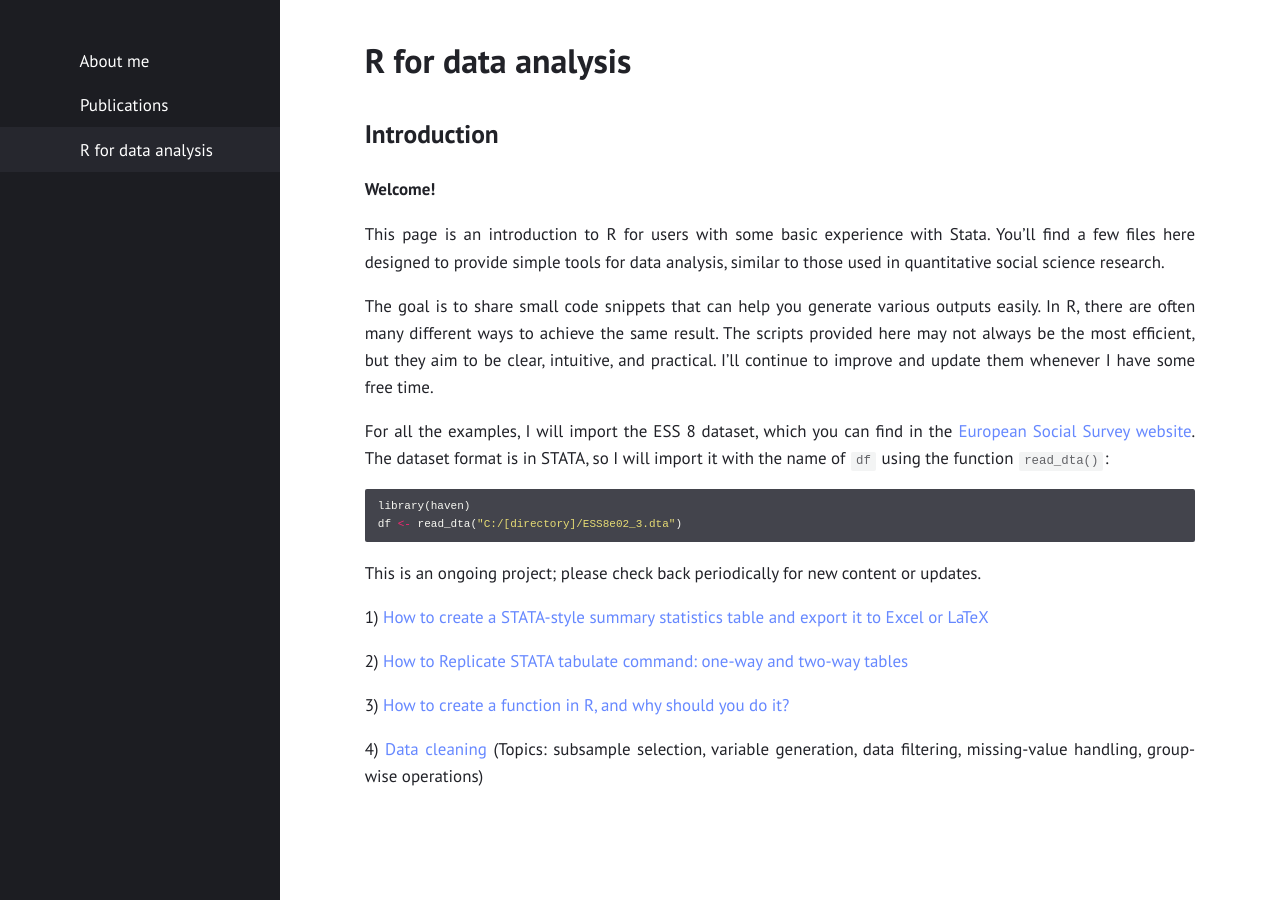
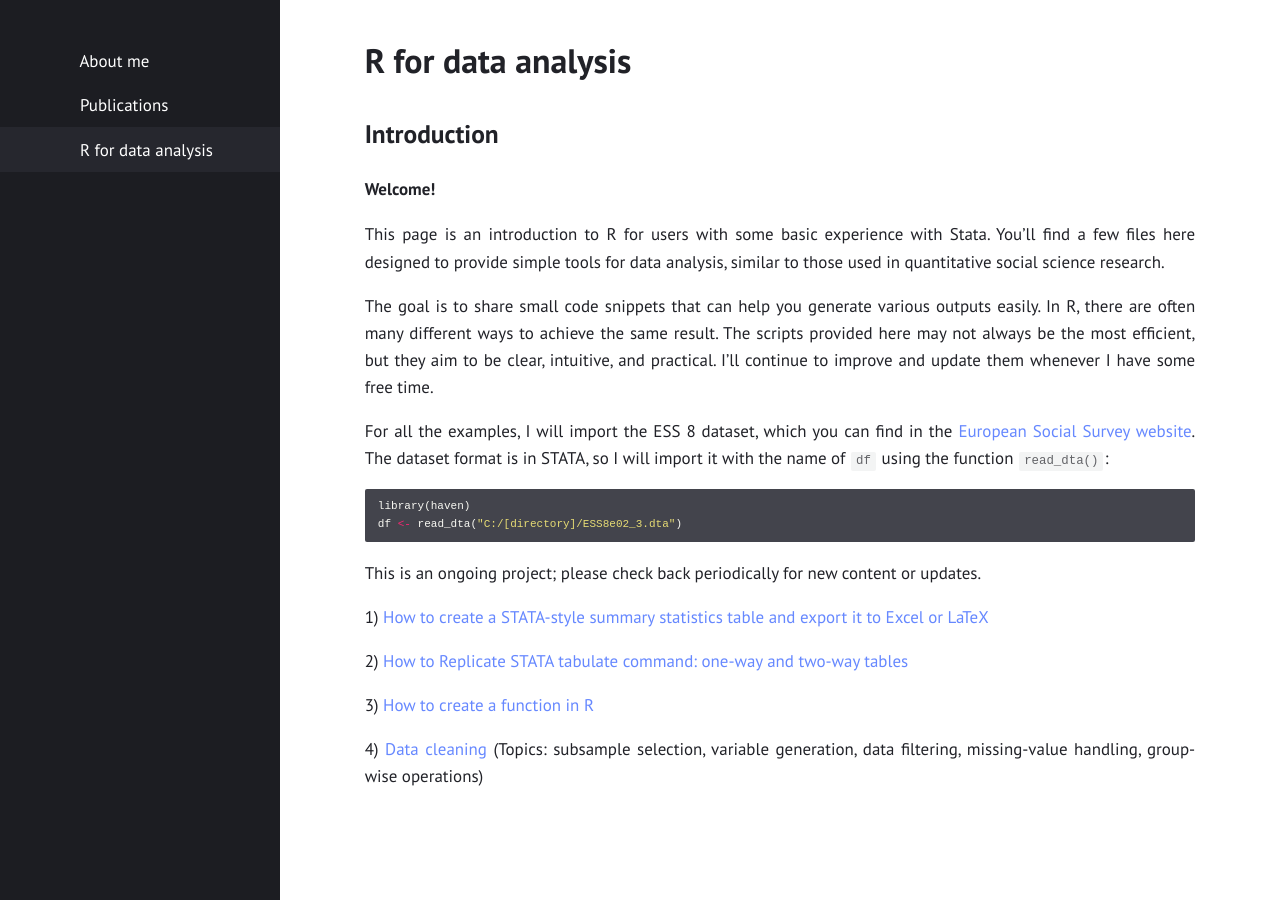
Before and after one commit to gubellom/gubellom.github.io, a Jekyll site: the page built from R files/Introduction.md, in a window 1280 px wide. Built offline with Jekyll 4.4.1, drawn with Linux system fonts in a browser that asks for light colours.

Commit message:
Update Introduction.md
Signed-off-by: Michele Gubello <62111923+gubellom@users.noreply.github.com>

```diff
--- a/R files/Introduction.md
+++ b/R files/Introduction.md
@@ -38,6 +38,6 @@ This is an ongoing project; please check back periodically for new content or up
 
 2) [How to Replicate STATA tabulate command: one-way and two-way tables](https://gubellom.github.io/tabulate/)
 
-3) [How to create a function in R, and why should you do it? ](https://gubellom.github.io/functions/)
+3) [How to create a function in R](https://gubellom.github.io/functions/)
 
 4) [Data cleaning](https://gubellom.github.io/datacleaning/) (Topics: subsample selection, variable generation, data filtering, missing-value handling, group-wise operations)
```
